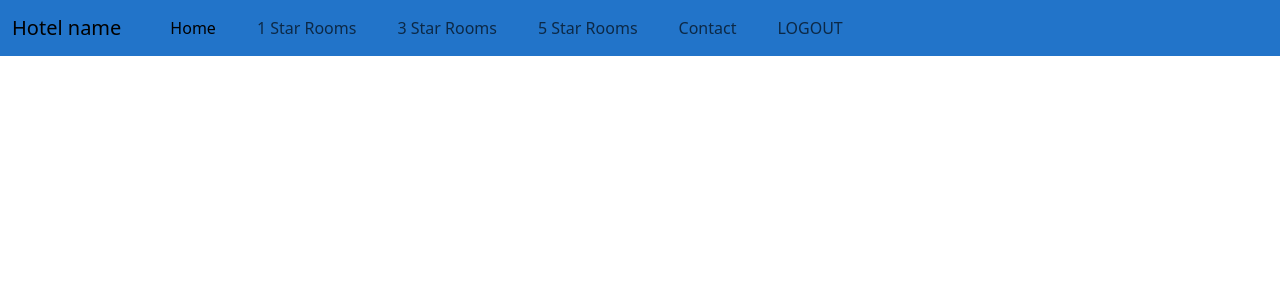
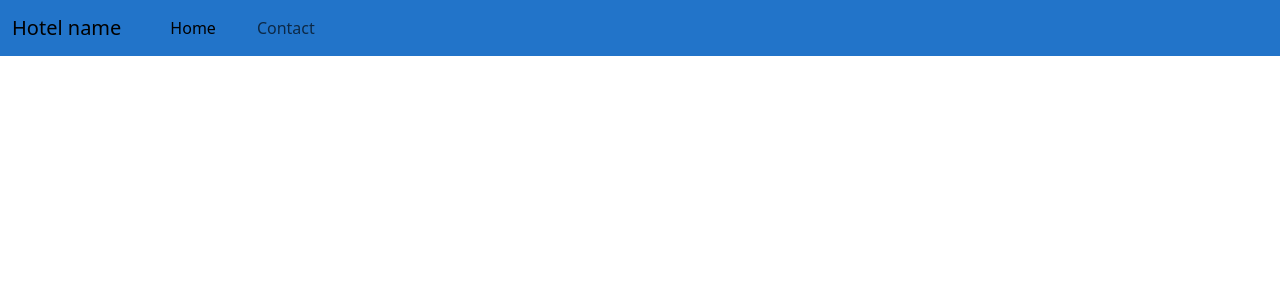
Before and after one commit to inzemam7/Hotel-management, a PHP site: page /navv/navdet.php in a window 1280 px wide. Shown: the top 300 px of the page. Run offline with PHP 8.4, Linux system fonts and the light colour scheme.

Commit message:
styled the details

```diff
--- a/1star-rooms.php
+++ b/1star-rooms.php
@@ -47,8 +47,8 @@
   }
   ?>
 
-  <h2 class="mt-3" style=" display: inline; text-align:center; margin-left: 450px; ">OUR 1-STAR HOTEL ROOMS</h2>
-  <a  id="anc" href="1star-details.php">Hotel Details</a>
+  <h2 class="mt-3" style="text-align:center;">OUR 1-STAR HOTEL ROOMS</h2>
+
   <div class=" mb-5" style="display:inline-block;vertical-align:top; width: fit-content; align-items: center;">
     <div class="row">
       <div class="col-lg-3">
--- a/3star-rooms.php
+++ b/3star-rooms.php
@@ -48,8 +48,7 @@ if (!isset($_SESSION['loggedin']) || $_SESSION['loggedin'] !== true) {
 }
 ?>
 
-  <h2 class="mt-3" style=" display: inline; text-align:center; margin-left: 450px; ">OUR 3-STAR HOTEL ROOMS</h2>
-  <a  id="anc" href="3star-details.php">Hotel Details</a>
+  <h2 class="mt-3" style="text-align:center;">OUR 3-STAR HOTEL ROOMS</h2>
   <div class=" mb-5" style="display:inline-block;vertical-align:top; width: fit-content; align-items: center;">
     <div class="row">
       <div class="col-lg-3">
--- a/5star-rooms.php
+++ b/5star-rooms.php
@@ -46,8 +46,7 @@ if (!isset($_SESSION['loggedin']) || $_SESSION['loggedin'] !== true) {
 }
 ?>
 
-  <h2 class="mt-3" style=" display: inline; text-align:center; margin-left: 450px; ">OUR 5-STAR HOTEL ROOMS</h2>
-  <a  id="anc" href="5star-details.php">Hotel Details</a>
+  <h2 class="mt-3" style="text-align:center;">OUR 5-STAR HOTEL ROOMS</h2>
   <div class=" mb-5" style="display:inline-block;vertical-align:top; width: fit-content; align-items: center;">
     <div class="row">
       <div class="col-lg-3">
--- a/details.php
+++ b/details.php
@@ -59,5 +59,6 @@ if ($hotel_id > 0) {
 // Close the database connection
 $conn->close();
 ?>
+  <?php require 'include/footer.php' ?>
 </body>
 </html>
--- a/navv/navdet.php
+++ b/navv/navdet.php
@@ -53,21 +53,11 @@
         <li class="nav-item">
           <a class="nav-link active" aria-current="page" href="index.php">Home</a>
         </li>
-        <li class="nav-item">
-          <a class="nav-link" href="1star-details.php">1 Star Rooms</a>
-        </li>
-        <li class="nav-item">
-          <a class="nav-link" href="3star-details.php">3 Star Rooms</a>
-        </li>
-        <li class="nav-item">
-          <a class="nav-link" href="5star-details.php">5 Star Rooms</a>
-        </li>
+
         <li class="nav-item">
           <a class="nav-link" href="#contact">Contact</a>
         </li>
-        <li class="nav-item">
-          <a class="nav-link" href="user_logout.php">LOGOUT</a>
-        </li>
+
       </ul>
       <!--<form class="d-flex" role="search">
         <button class="btn btn-outline-dark shadow-none me-lg-3 me-3" type="submit" ><a class="nav-link" href="login.php"> Login</a></button>
```
Also changed, not shown: index.php (+12 -5 lines).
